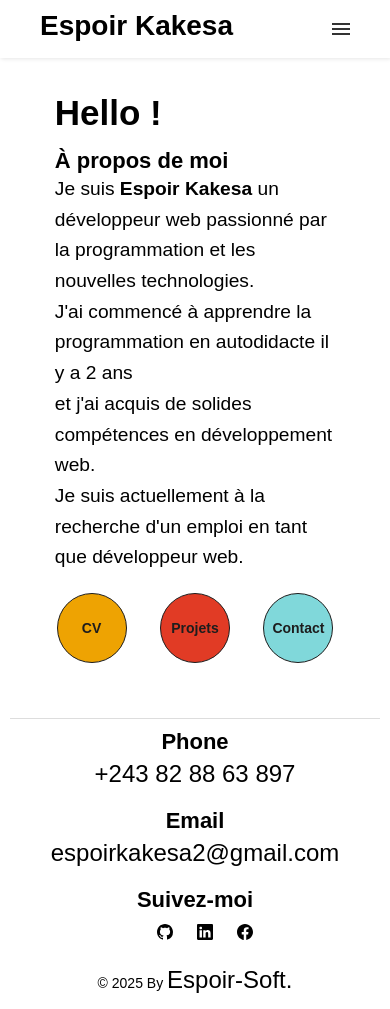
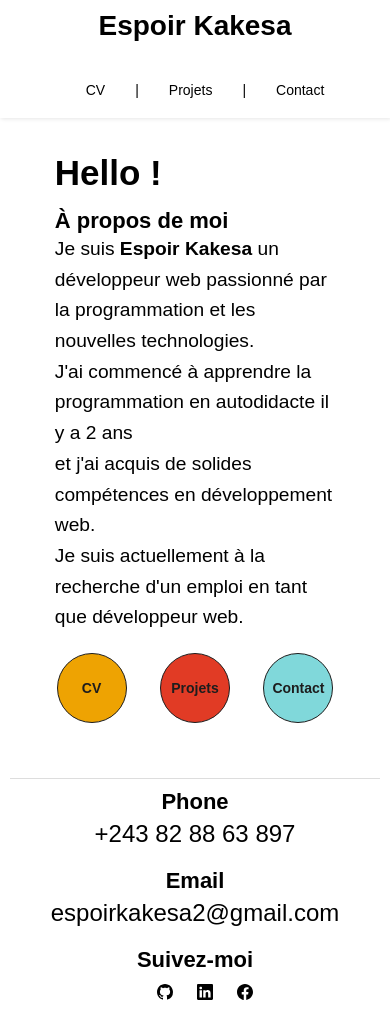
Before and after one commit to Kakesa/portefolio_kadea, a plain HTML site: page index.html in a window 390 px wide. Shown: the top 1009 px of the page. Drawn offline with Linux system fonts and the light colour scheme.

Commit message:
correction header dans responsive

```diff
--- a/assets/css/components/header.css
+++ b/assets/css/components/header.css
@@ -1,6 +1,80 @@
-  /* header */
+.header {
+  background-color: var(--main-color-white);
+  box-shadow: 1px 1px 4px 0 rgba(0, 0, 0, .1);
+  z-index: 1000;
+  display: flex;
+  justify-content: space-between;
+  flex-wrap: wrap;
+  align-items: center;
+}
 
+.header .logo {
+  order: 1;
+  font-size: 2em;
+  padding: 10px 20px;
+  text-decoration: none;
+  margin-right: auto;
+  text-align: left;
+}
+
+.header .menu {
+  order: 2;
+  display: flex;
+  justify-content: flex-end;
+  align-items: center;
+  gap: 20px;
+}
+
+.header li a {
+  display: block;
+  padding: 20px 20px;
+  text-decoration: none;
+}
+
+.header li a:hover,
+.header .menu-btn:hover {
+  background-color: #f4f4f4;
+}
+
+.header .menu-btn {
+  display: none;
+}
+
+main {
+  margin-top: 40px;
+}
+
+
+@media screen and (max-width: 768px) {
   .header {
+    flex-direction: column;
+    align-items: center;
+  }
+
+  .header .logo {
+    margin-bottom: 10px;
+    text-align: center;
+    margin-right: 0;
+  }
+
+  .header .menu {
+    flex-direction: row;
+    gap: 10px;
+    justify-content: center;
+    align-items: center;
+  }
+
+  .header li {
+    width: 100%;
+    text-align: center;
+  }
+
+  main {
+    margin-top: 60px;
+  }
+}
+/* header */
+/* .header {
     background-color: var(--main-color-white);
     box-shadow: 1px 1px 4px 0 rgba(0,0,0,.1);
     z-index: 1000;
@@ -31,19 +105,19 @@
     font-size: 2em;
     padding: 10px 20px;
     text-decoration: none;
-  }
+  } */
 
-  /* menu */
+/* menu */
 
-  .header .menu {
+/* .header .menu {
     clear: both;
     max-height: 0;
     transition: max-height .2s ease-out;
   }
+   */
+/* menu icon */
 
-  /* menu icon */
-
-  .header .menu-icon {
+/* .header .menu-icon {
     cursor: pointer;
     display: inline-block;
     float: right;
@@ -82,7 +156,7 @@
 
   /* menu btn */
 
-  .header .menu-btn {
+/* .header .menu-btn {
     display: none;
   }
 
@@ -105,11 +179,11 @@
   .header .menu-btn:checked ~ .menu-icon:not(.steps) .navicon:before,
   .header .menu-btn:checked ~ .menu-icon:not(.steps) .navicon:after {
     top: 0;
-  }
+  } */
 
-  /* 48em = 768px */
+/* 48em = 768px */
 
-  @media (min-width: 48em) {
+/* @media (min-width: 48em) {
     .header li {
       float: left;
     }
@@ -126,3 +200,4 @@
     }
 
   }
+   */
--- a/index.html
+++ b/index.html
@@ -10,7 +10,7 @@
 
 <body class="wrapper">
     <!-- Header start -->
-    <header class="header px-20 fixed-top">
+    <header class="header fixed-top">
         <a href="/" class="logo"><strong> Espoir Kakesa</strong></a>
         <input class="menu-btn" type="checkbox" id="menu-btn" >
         <label class="menu-icon" for="menu-btn"><span class="navicon"></span></label>
```
